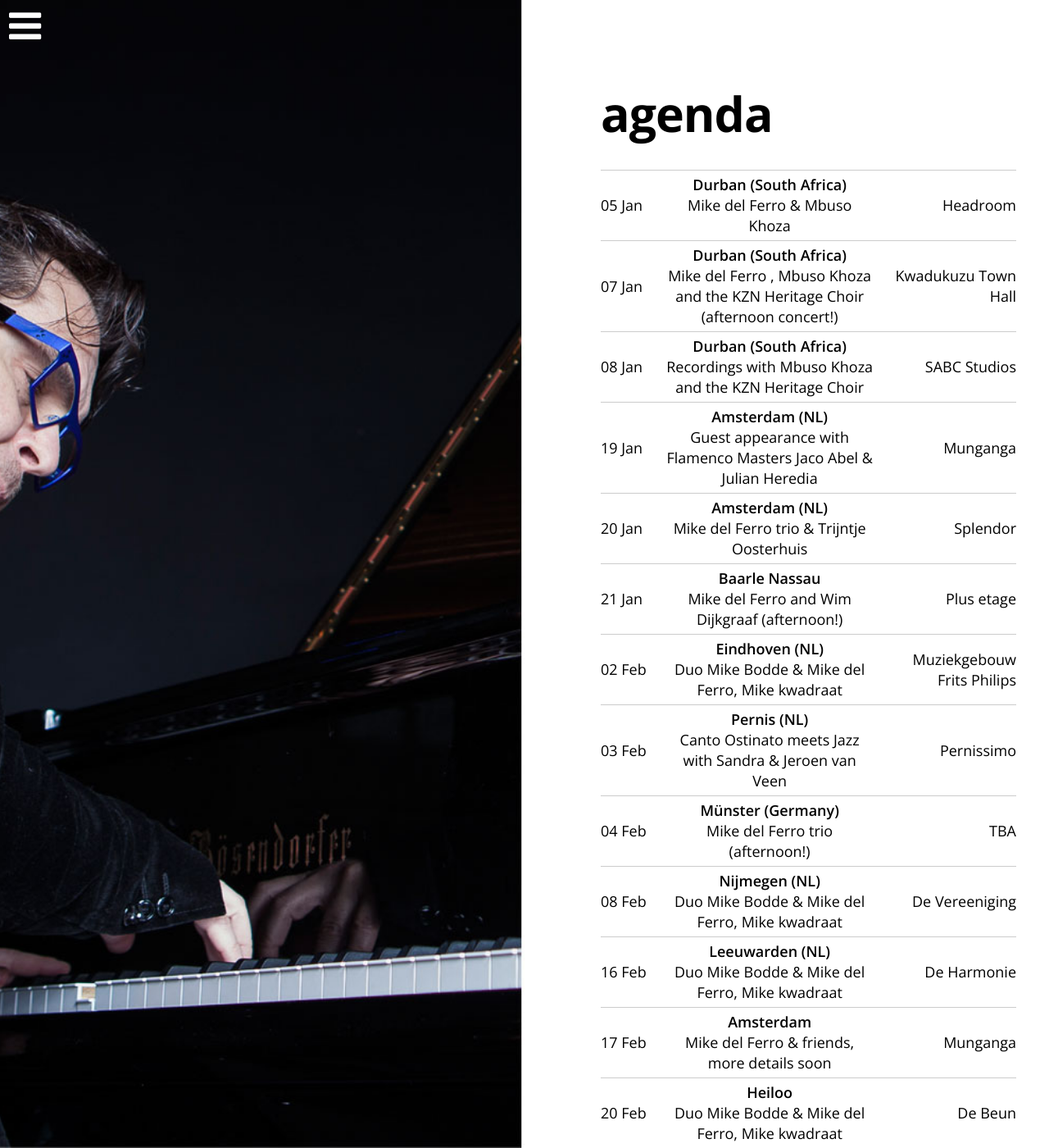
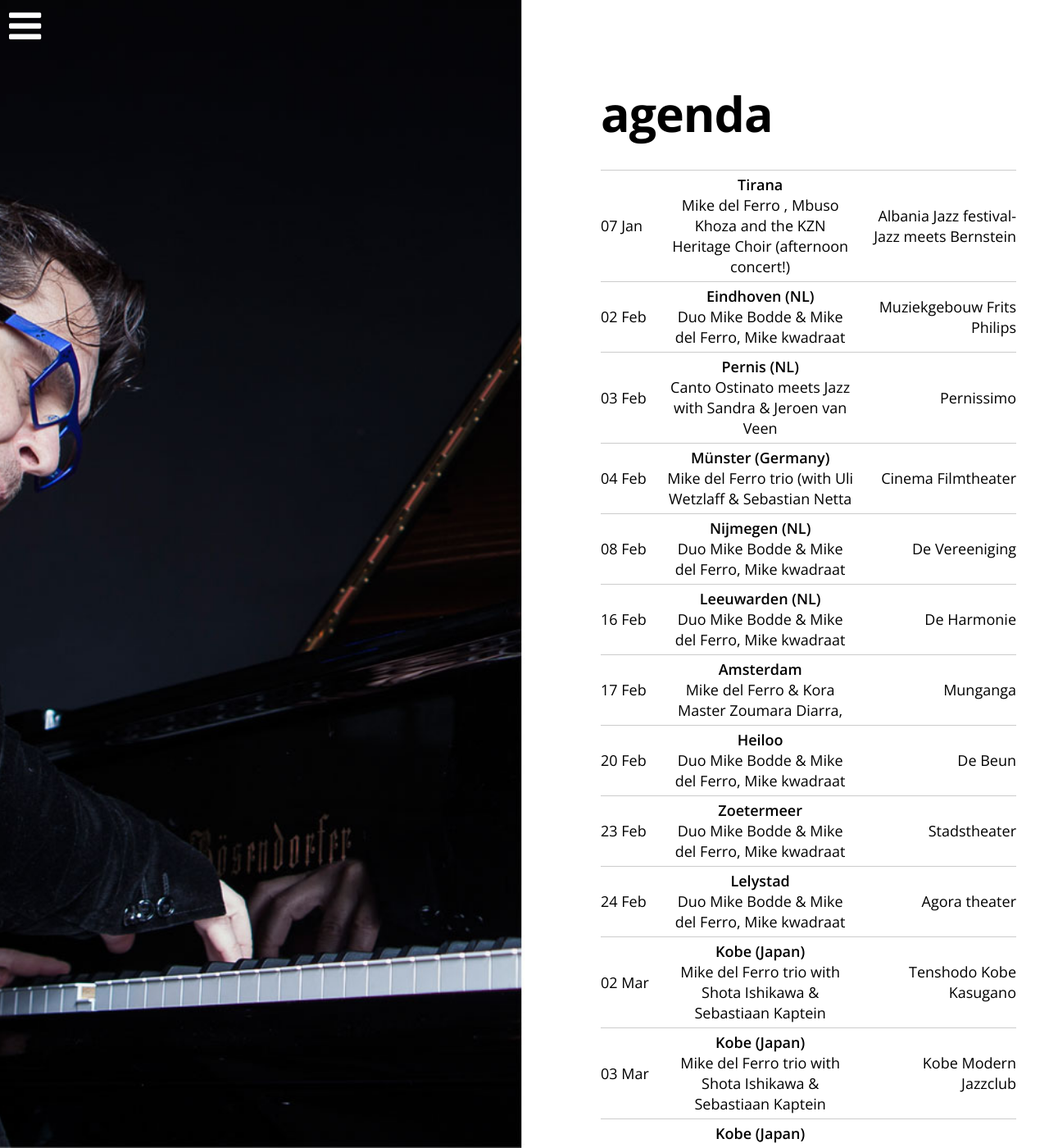
Before and after one commit to mikedelferro/website, a Jekyll site: the page built from agenda.html, in a window 1280 px wide and 1400 px high. Shown: the whole window at 82% size. Built offline with Jekyll 4.4.1, drawn with Linux system fonts in a browser that asks for light colours; nearby versions of some CDN libraries; some of the changed text lies outside the part shown.

Commit message:
Updated '_config.yml' via CloudCannon

```diff
--- a/_config.yml
+++ b/_config.yml
@@ -79,11 +79,11 @@ gigs:
     location: Tenshodo Kobe Kasugano
     venue: Kobe (Japan)
     url: 'http://www.kobetenshodo.com'
-  - title: Mike del Ferro and Wim Dijkgraaf (afternoon!)
-    date: 2018-01-21 14:00:00
-    location: Plus etage
-    venue: Baarle Nassau
-    url: 'http://www.plusetage.nl/'
+  - title: With Eleanor McEvoy - St.Patrick's Irish music Festival
+    date: 2018-03-17 20:00:00
+    location: Splendor
+    venue: Amsterdam (NL)
+    url: 'http://www.splendoramsterdam.com'
   - title: Mike del Ferro trio with Shota Ishikawa & Sebastiaan Kaptein
     date: 2018-03-03 17:00:00
     location: Kobe Modern Jazzclub
@@ -94,12 +94,12 @@ gigs:
     location: Paradox
     venue: Tilburg
     url: www.paradoxtilburg.nl
-  - title: Mike del Ferro & Mbuso Khoza
-    date: 2018-01-05 19:00:00
-    location: Headroom
-    venue: Durban (South Africa)
-    url: 'https://www.facebook.com/events/146881809300816/'
-  - title: 'Mike del Ferro & friends, more details soon'
+  - title: Mike del Ferro & Svenja Staats
+    date: 2018-06-10 15:00:00
+    location: TBA
+    venue: TBA
+    url:
+  - title: 'Mike del Ferro & Kora Master Zoumara Diarra,'
     date: 2018-02-17 20:30:00
     location: Munganga
     venue: Amsterdam
@@ -113,19 +113,14 @@ gigs:
       Mike del Ferro , Mbuso Khoza and the KZN Heritage Choir (afternoon
       concert!)
     date: 2018-01-07 14:00:00
-    location: Kwadukuzu Town Hall
-    venue: Durban (South Africa)
-    url: 'http://www.isupportdoyou.com/'
-  - title: Mike del Ferro trio & Trijntje Oosterhuis
-    date: 2018-01-20 20:30:00
-    location: Splendor
-    venue: Amsterdam (NL)
-    url: www.splendoramsterdam.com
-  - title: Recordings with Mbuso Khoza and the KZN Heritage Choir
-    date: 2018-01-08 00:00:00
-    location: SABC Studios
-    venue: Durban (South Africa)
+    location: Albania Jazz festival- Jazz meets Bernstein
+    venue: Tirana
     url:
+  - title: Mike del Ferro & Mike Boddé - Mike Kwadraat
+    date: 2018-11-17 20:30:00
+    location: Porgy & Bess
+    venue: Terneuzen (NL)
+    url: www.porgyenbess.nl
   - title: Mike del Ferro trio
     date: 2018-03-20 20:00:00
     location: Luxor theater
@@ -135,19 +130,15 @@ gigs:
     date: 2018-03-25 15:00:00
     location: Rosa Spier Huis
     venue: Laren (NL Noord Holland)
-    url:
-  - title: Guest appearance with Flamenco Masters Jaco Abel & Julian Heredia
-    date: 2018-01-19 20:30:00
-    location: Munganga
-    venue: Amsterdam (NL)
-    url:
+    url: 'http://rosaspierhuis.nl'
   - title: Canto Ostinato meets Jazz with Sandra & Jeroen van Veen
     date: 2018-02-03 20:00:00
     location: Pernissimo
     venue: Pernis (NL)
     url: www.pernissimo.org
-  - title: Mike del Ferro trio (afternoon!)
+  - title: Mike del Ferro trio (with Uli Wetzlaff & Sebastian Netta
     date: 2018-02-04 16:00:00
-    location: TBA
+    location: Cinema Filmtheater
     venue: Münster (Germany)
-    url:
+    url: >-
+      https://mapdance.com/fr/Events/Munster-Jazz-Piano-im-4tel-Mike-DelFerro-Meisterpianist-aus-Amsterdam-4000439475991
```
